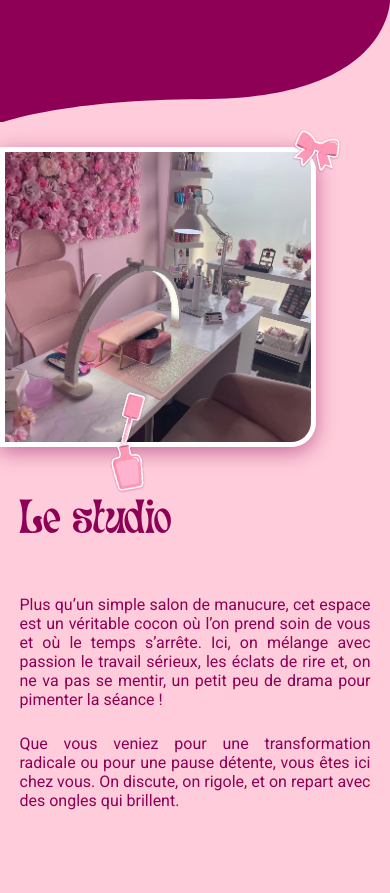
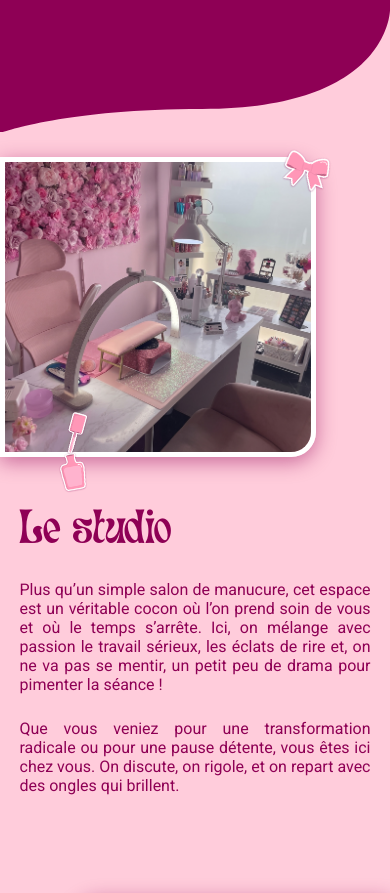
Before and after one commit to SacreOphelie/NailShine, a Next.js app: page /qui-suis-je in a window 390 px wide. Shown: the part 1099-1992 px from the top of the page. Built offline with nearby package versions, Linux system fonts and the light colour scheme; no server answers.

Commit message:
correction responsive de la page qui-suis-je

```diff
--- a/src/styles/_variables.scss
+++ b/src/styles/_variables.scss
@@ -121,7 +121,9 @@ $bg-image: url('../../public/images/fonds/fond_homepage.png');
 @mixin border($color: $color-white, $width : 5px){
     border: $width solid $color;
     @media(max-width:$width-mobile){
-        border: 5px solid $color;
+        // si le border est de 10 px on reduit de 5px
+        $responsive-width: if($width == 10px, $width - 5px, $width);
+        border: $responsive-width solid $color;
     }
 }
 $border-radius-min: 5px;
--- a/src/styles/about.scss
+++ b/src/styles/about.scss
@@ -166,6 +166,7 @@
                         }
                     }
                     .nom{
+                        padding-top:$padding-small;
                         img{
                             width:40px;
                             bottom:-35px;
@@ -342,14 +343,18 @@
     }
     #bottom-studio{
         position:absolute;
-        bottom:-15px;
+        bottom:-10px;
         transform: translateZ(0);
         will-change: transform;
         width:100%;
         path{
             fill:$color-middle;
         }
+        @media(max-width: $width-mobile){
+            bottom:-1px;
+        }
     }
+
     @media(max-width:$width-middle)
     {
         #studio,#localisation-salon,#quali-salon{
@@ -407,20 +412,22 @@
                         border-bottom-right-radius:$border-radius-large;
                         .photo-studio{
                             border-bottom-right-radius: calc(#{$border-radius-large} - 5px);
-                            border-top-right-radius: calc(#{$border-radius-large} - 10px);
+                            border-top-right-radius: calc(#{$border-radius-large} - 5px);
                         }
                         #noeud{
                             width:50px;
-                            top:-20px;
-                            right:-30px;
+                            top:-10px;
+                            right:-20px;
                         }
                         #vernis{
-                            width:50px;
-                            bottom:-50px;
+                            width:40px;
+                            bottom:-40px;
+                            left:50px;
                         }
                         #cuticule{
-                            width:40px;
-                            bottom:-40px;
+                            width:35px;
+                            bottom:-35px;
+                            right:50px;
                         }
                         #rond{
                             width:50px;
@@ -432,6 +439,9 @@
                             bottom:20px;
                             right:20px;
                         }
+                    }
+                    .container-texte{
+                        gap:$gap-medium;
                     }
                 }
             }
```
